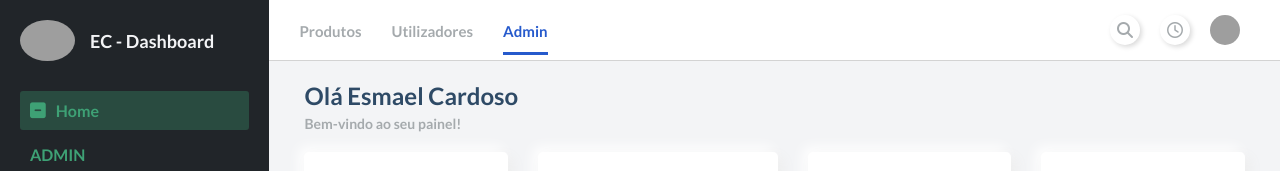
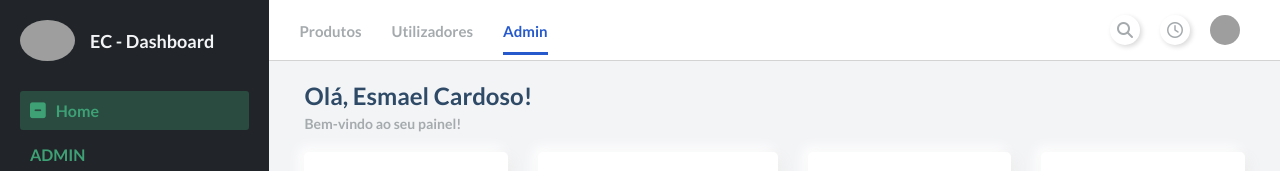
Before and after one commit to esmaelcardoso/dashboard_admin, a React (Vite) app: page / in a window 1280 px wide. Shown: the top 171 px of the page. Built offline with nearby package versions, Linux system fonts and the light colour scheme; grey boxes are pictures that could not be loaded.

Commit message:
Ajustes no Main

```diff
--- a/src/components/main/Main.jsx
+++ b/src/components/main/Main.jsx
@@ -9,7 +9,7 @@ const Main = () => {
                 <div className="main-title">
                     {/* <img src={hello} alt="Hello" /> */}
                     <div className="main-greeting">
-                        <h1>Olá Esmael Cardoso</h1>
+                        <h1>Olá, Esmael Cardoso!</h1>
                         <p>Bem-vindo ao seu painel!</p>
                     </div>
                 </div>
```
